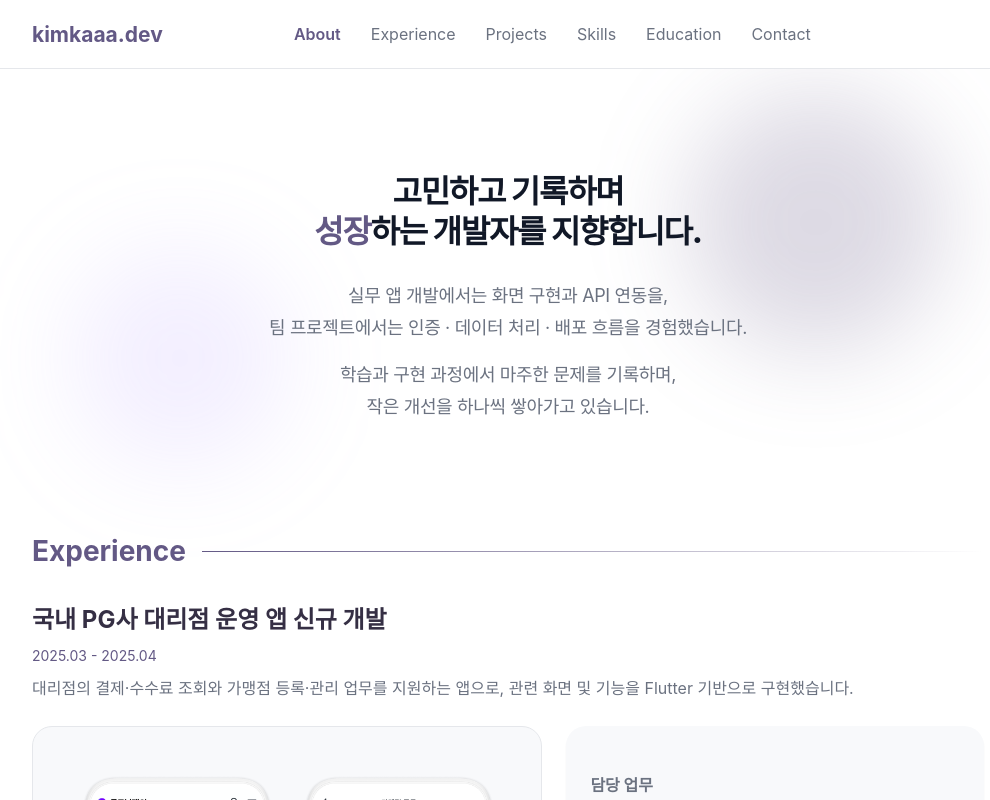
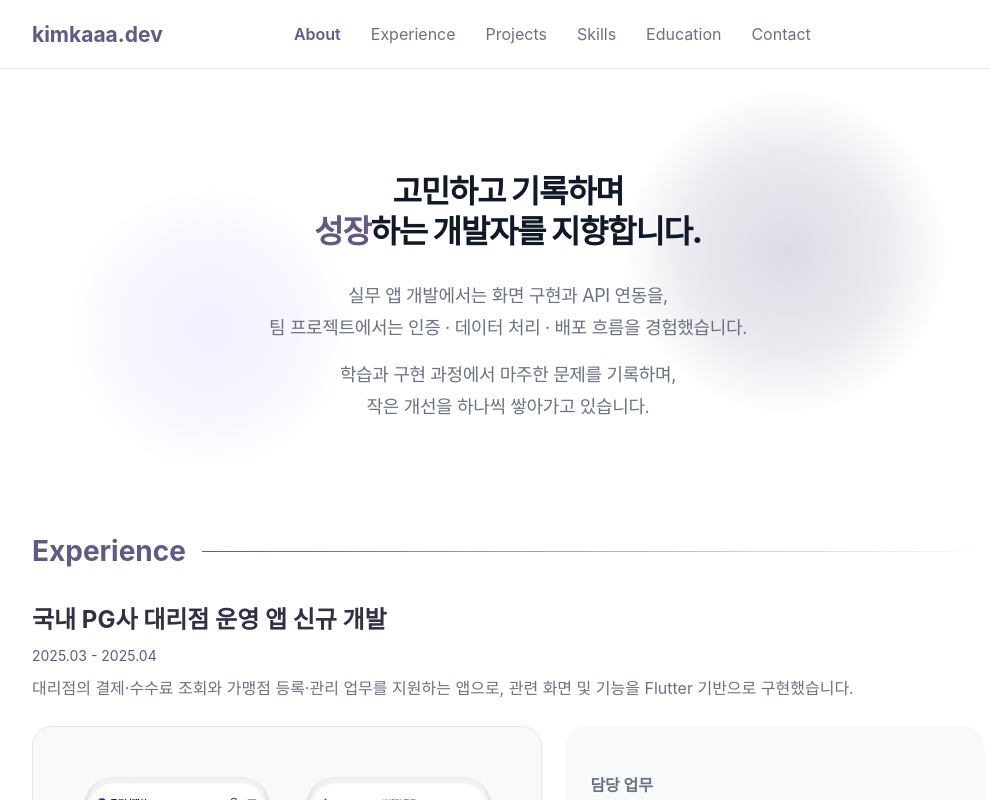
Before and after one commit to Kimkaaa/Kimkaaa.github.io, a React (Vite) app: page / in a window 1280 px wide. Shown: the top 800 px of the page, without its empty margins (132-1122 px from the left). Built offline with nearby package versions, Linux system fonts and the light colour scheme; a web font is replaced by a local one.

Commit message:
fix: About 섹션 렌더링 문제 수정

```diff
--- a/src/components/sections/About.css
+++ b/src/components/sections/About.css
@@ -7,6 +7,7 @@
   justify-content: center;
 
   padding-top: 100px;
+  isolation: isolate;
 }
 
 .about::before,
@@ -18,24 +19,38 @@
   pointer-events: none;
 
   opacity: 0;
-  filter: blur(48px);
+  transform: translate3d(0, 0, 0) scale(0.96);
+
   animation: aboutGlowIn 1.1s ease forwards;
+  will-change: opacity, transform;
+  backface-visibility: hidden;
+  -webkit-backface-visibility: hidden;
 }
 
 .about::before {
   top: 20px;
   right: 4%;
-  width: 260px;
-  height: 260px;
-  background-color: rgba(99, 89, 133, 0.22);
+  width: 320px;
+  height: 320px;
+  background: radial-gradient(
+    circle,
+    rgba(99, 89, 133, 0.22) 0%,
+    rgba(99, 89, 133, 0.12) 45%,
+    transparent 72%
+  );
 }
 
 .about::after {
   left: 4%;
   bottom: 10px;
-  width: 220px;
-  height: 220px;
-  background-color: rgba(167, 139, 250, 0.14);
+  width: 280px;
+  height: 280px;
+  background: radial-gradient(
+    circle,
+    rgba(167, 139, 250, 0.14) 0%,
+    rgba(167, 139, 250, 0.08) 45%,
+    transparent 72%
+  );
   animation-delay: 0.12s;
 }
 
@@ -64,10 +79,12 @@
   display: block;
 
   opacity: 0;
-  filter: blur(6px);
-  transform: translateY(28px);
+  transform: translate3d(0, 20px, 0);
 
-  animation: aboutTextIn 0.75s ease forwards;
+  animation: aboutTextIn 0.72s ease forwards;
+  will-change: opacity, transform;
+  backface-visibility: hidden;
+  -webkit-backface-visibility: hidden;
 }
 
 .about__line--1 {
@@ -89,10 +106,12 @@
   letter-spacing: -0.02em;
 
   opacity: 0;
-  filter: blur(6px);
-  transform: translateY(24px);
+  transform: translate3d(0, 16px, 0);
 
-  animation: aboutTextIn 0.75s ease forwards;
+  animation: aboutTextIn 0.72s ease forwards;
+  will-change: opacity, transform;
+  backface-visibility: hidden;
+  -webkit-backface-visibility: hidden;
 }
 
 .about__desc--1 {
@@ -105,22 +124,26 @@
 }
 
 @keyframes aboutTextIn {
+  from {
+    opacity: 0;
+    transform: translate3d(0, 18px, 0);
+  }
+
   to {
     opacity: 1;
-    filter: blur(0);
-    transform: translateY(0);
+    transform: translate3d(0, 0, 0);
   }
 }
 
 @keyframes aboutGlowIn {
   from {
     opacity: 0;
-    transform: scale(0.92);
+    transform: translate3d(0, 0, 0) scale(0.96);
   }
 
   to {
     opacity: 1;
-    transform: scale(1);
+    transform: translate3d(0, 0, 0) scale(1);
   }
 }
 
@@ -132,21 +155,21 @@
 
   .about::before {
     top: 24px;
-    right: -80px;
-    width: 220px;
-    height: 220px;
+    right: -90px;
+    width: 260px;
+    height: 260px;
   }
 
   .about::after {
-    left: -80px;
+    left: -90px;
     bottom: 24px;
-    width: 190px;
-    height: 190px;
+    width: 230px;
+    height: 230px;
   }
 
   .about__title {
-  margin-bottom: 24px;
-  font-size: 28px;
+    margin-bottom: 24px;
+    font-size: 28px;
   }
 
   .about__desc {
@@ -154,3 +177,15 @@
     line-height: 1.5;
   }
 }
+
+@media (prefers-reduced-motion: reduce) {
+  .about::before,
+  .about::after,
+  .about__line,
+  .about__desc {
+    opacity: 1;
+    transform: none;
+    animation: none;
+    will-change: auto;
+  }
+}
--- a/src/components/sections/About.tsx
+++ b/src/components/sections/About.tsx
@@ -1,14 +1,15 @@
-import { useEffect, useRef, useState } from 'react';
+import { useCallback, useEffect, useRef, useState } from 'react';
 import './About.css';
 
 export default function About() {
   const aboutRef = useRef<HTMLElement | null>(null);
   const lastPlayedAtRef = useRef(0);
   const wasVisibleRef = useRef(false);
+  const hasObservedOnceRef = useRef(false);
 
   const [animationKey, setAnimationKey] = useState(0);
 
-  const replayAnimation = () => {
+  const replayAnimation = useCallback(() => {
     const now = Date.now();
 
     // 클릭 이벤트와 IntersectionObserver가 거의 동시에 실행되는 경우 방지
@@ -16,7 +17,7 @@ export default function About() {
 
     lastPlayedAtRef.current = now;
     setAnimationKey((prev) => prev + 1);
-  };
+  }, []);
 
   useEffect(() => {
     const handleReplay = () => {
@@ -28,7 +29,7 @@ export default function About() {
     return () => {
       window.removeEventListener('replay-about-animation', handleReplay);
     };
-  }, []);
+  }, [replayAnimation]);
 
   useEffect(() => {
     const target = aboutRef.current;
@@ -39,6 +40,14 @@ export default function About() {
       ([entry]) => {
         const isVisible = entry.isIntersecting;
 
+        // 첫 관찰 시점에는 이미 CSS 애니메이션이 실행 중이므로 재실행하지 않음
+        if (!hasObservedOnceRef.current) {
+          hasObservedOnceRef.current = true;
+          wasVisibleRef.current = isVisible;
+          return;
+        }
+
+        // About 영역 밖에 있다가 다시 들어올 때만 애니메이션 재실행
         if (isVisible && !wasVisibleRef.current) {
           replayAnimation();
         }
@@ -53,7 +62,7 @@ export default function About() {
     observer.observe(target);
 
     return () => observer.disconnect();
-  }, []);
+  }, [replayAnimation]);
 
   return (
     <section id="about" className="about" ref={aboutRef}>
```
